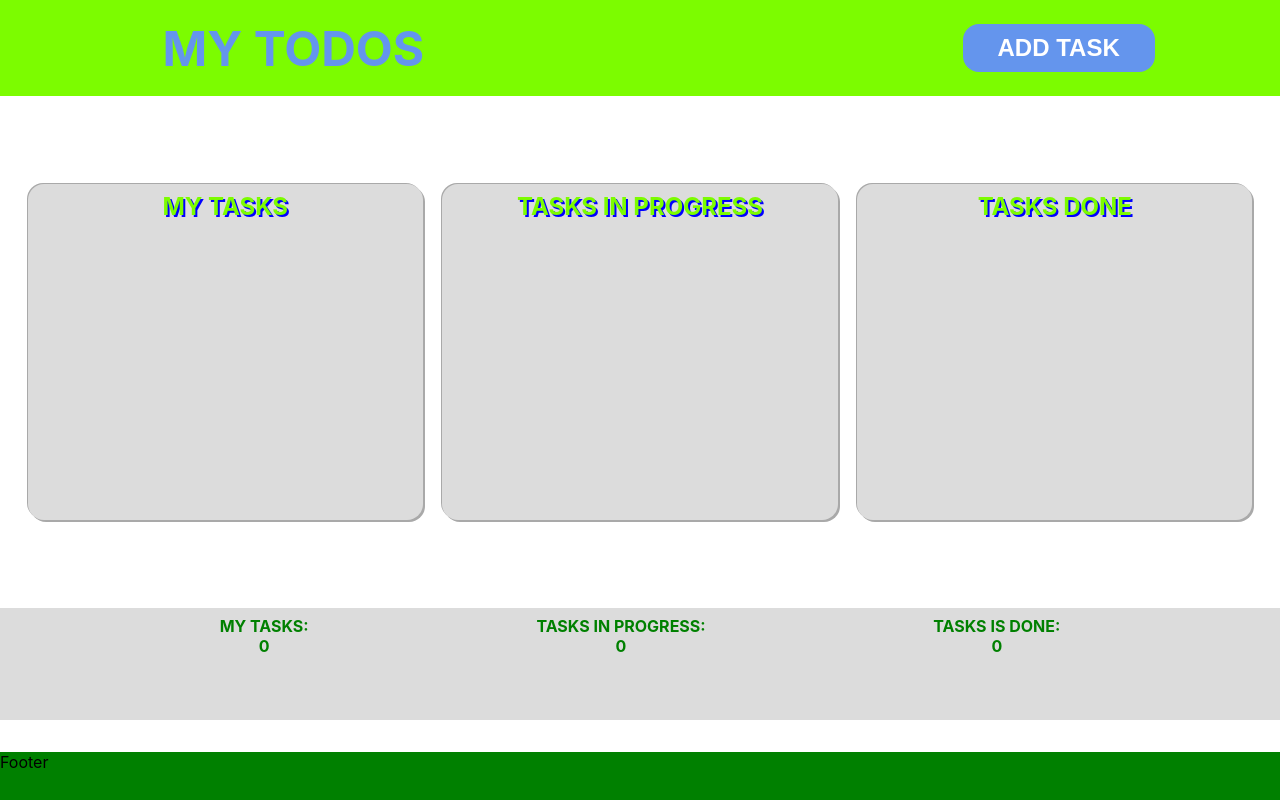
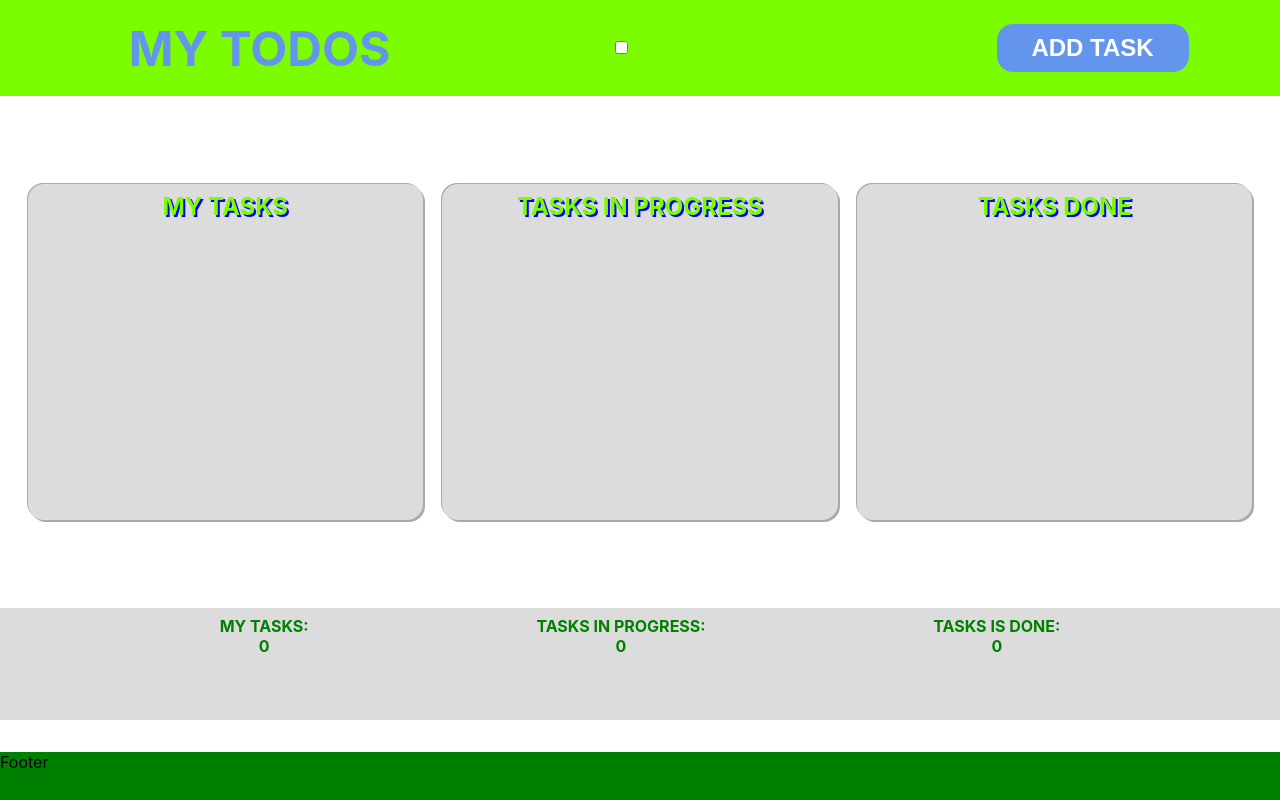
Before and after one commit to VLK2021/my-todos, a React (Create React App) app: page / in a window 1280 px wide. Built offline with nearby package versions, Linux system fonts and the light colour scheme.

Commit message:
did change

```diff
--- a/src/components/Header/Header.js
+++ b/src/components/Header/Header.js
@@ -7,11 +7,21 @@ import Form from "../Form/Form";
 const Header = () => {
     const [formAddVisible, setFormAddVisible] = useState(false);
 
+    const onchange = () => {
+        document.body.classList.toggle("lightTherm")
+    }
+
 
     return (
         <div className={'Header'}>
             <div className={'Header-text'}>
                 my todos
+            </div>
+
+            <div>
+                <input type="checkbox"
+                       onChange={event => onchange(event.target.value)}
+                />
             </div>
 
             <div className={'Header-form'}>
--- a/src/index.css
+++ b/src/index.css
@@ -9,10 +9,18 @@ body {
     -moz-osx-font-smoothing: grayscale;
 }
 
-:root{
+:root {
     --var-bg-header: lawngreen;
     --var-bg-outlet: white;
     --var-bg-footer: green;
     --var-bg-information: gainsboro;
     --var-color-logo-btn-bg: cornflowerblue;
 }
+
+.lightTherm {
+    --var-bg-header: blue;
+    --var-bg-footer: darkblue;
+    --var-color-logo-btn-bg: fuchsia;
+    --var-bg-outlet: gainsboro;
+    --var-bg-information: white;
+}
```
Lines whose indentation alone changed are shown as unchanged.
